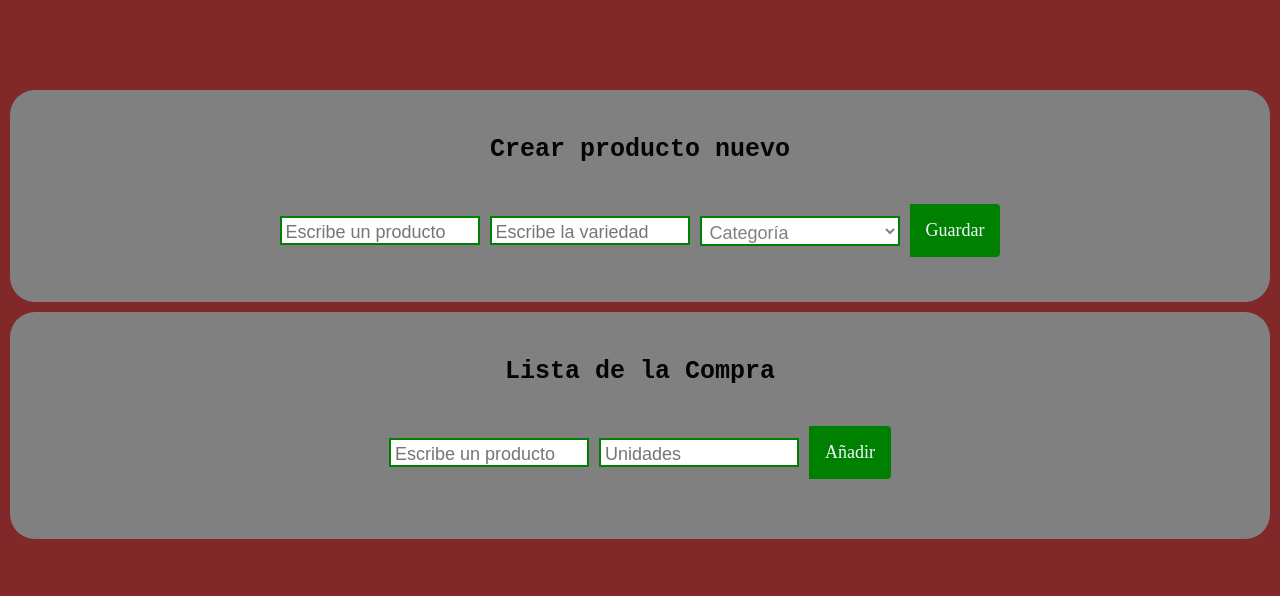
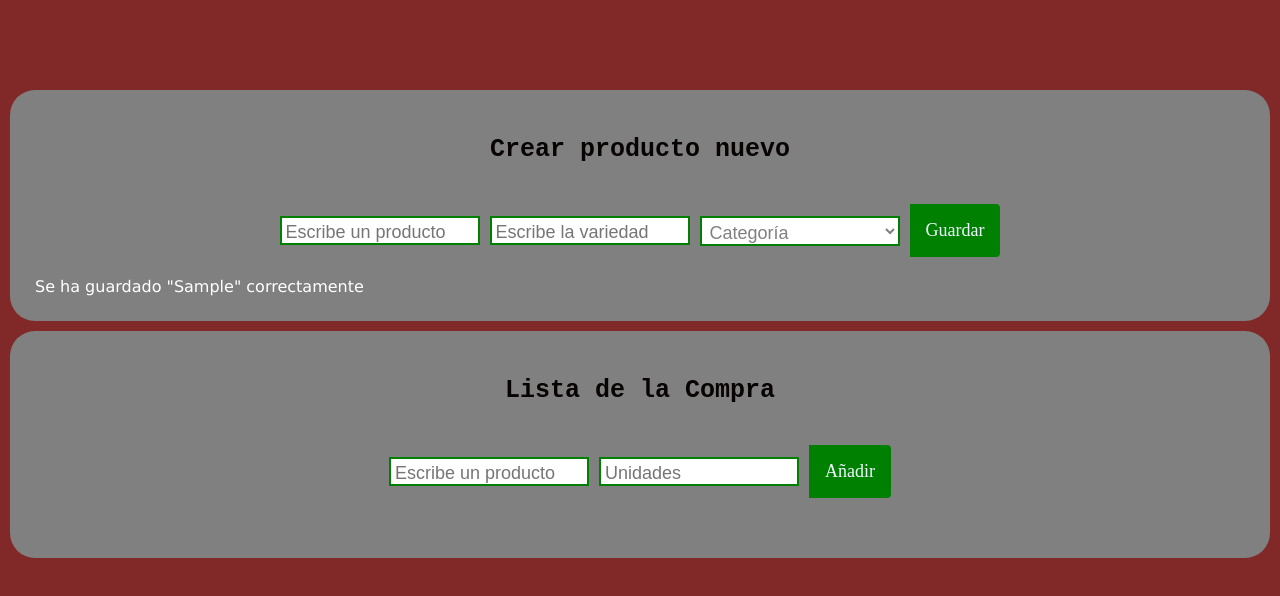
Before and after one commit to graciagarpin/lista-de-tareas, a React (Create React App) app: page / in a window 1280 px wide. Both pictures are taken after typing "Sample", "Sample" into the empty fields and a click on the button "Guardar". Shown: the top 596 px of the page. Built offline with nearby package versions, Linux system fonts and the light colour scheme; the HTML template or start-up script is replaced by a standard one.

Commit message:
add confirmation msg when save button clicked

```diff
--- a/src/components/create-new-product/CreateNewProduct.js
+++ b/src/components/create-new-product/CreateNewProduct.js
@@ -3,6 +3,12 @@ import React, { useState } from 'react';
 import '../../styles/NewProductForm.scss';
 
 function CreateNewProduct(props) {
+  // lo de siempre. Mensaje que se muestre que el producto se ha guardado correctamente cuando se clicka el botón guardar. Y que desaparezca cuando el user vuelve a hacer click en el input de texto o algo
+  const [msgProductSent, setMsgProductSent] = useState('hidden')
+
+  // variable para guardar el nombre escrito en el input
+  const [productNameForMsg, setProductNameForMsg] = useState('')
+
   const [categories, setCategories] = useState([
     {
       group: 'Grupo 1',
@@ -59,6 +65,10 @@ function CreateNewProduct(props) {
     });
   };
 
+  // función para asignar hidden o '' a msgProductSent en función de si se han rellenado los campos o no o algo así
+
+
+
   // módulo 3 día 3. controlar inputs con react.
   const handleInputChange = (ev) => {
     const newValue = ev.target.value;
@@ -67,6 +77,14 @@ function CreateNewProduct(props) {
       ...productData,
       [property]: newValue,
     });
+
+    // console.log(ev.target.value);
+    // console.log(property);
+    if(ev.currentTarget.name === 'productName'){
+    setProductNameForMsg(newValue)
+    }
+
+    setMsgProductSent('hidden')
   };
 
   const handleFormSubmit = (ev) => {
@@ -84,7 +102,10 @@ function CreateNewProduct(props) {
     // props.addProduct(newProduct);
 
     resetInputValues();
+    setMsgProductSent('');
   };
+
+  // console.log(productNameForMsg);
 
   return (
     <>
@@ -122,6 +143,7 @@ function CreateNewProduct(props) {
         </select>
         <button className='add-product-btn'> Guardar </button>
       </form>
+      <p className={`${msgProductSent}`}>Se ha guardado "{productNameForMsg}" correctamente</p>
     </>
   );
 }
```
